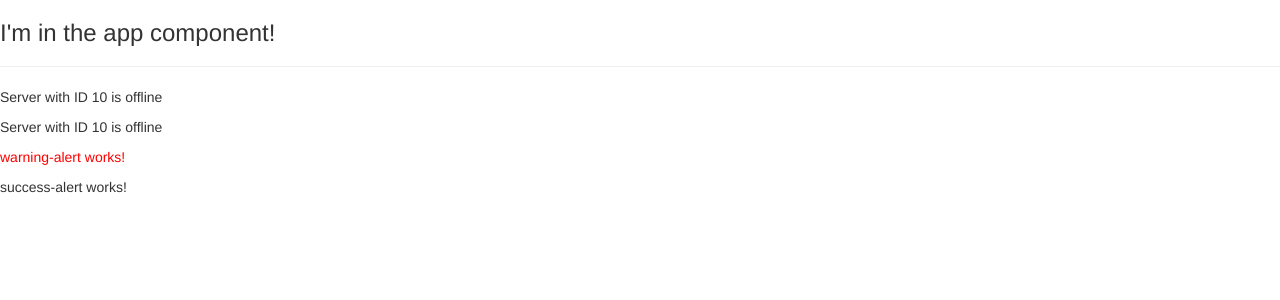
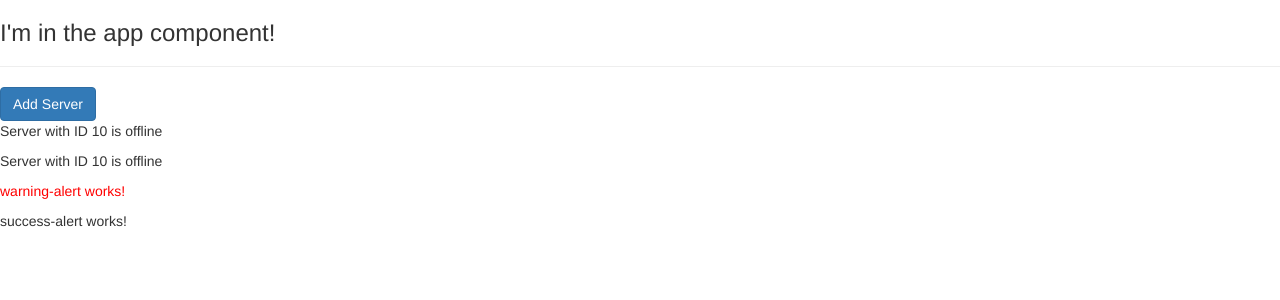
Before and after one commit to cjwood032/udemy-angular, an Angular app: page / in a window 1280 px wide. Shown: the top 300 px of the page. Built offline with nearby package versions, Linux system fonts and the light colour scheme.

Commit message:
property binding completed

```diff
--- a/src/app/servers/servers.component.html
+++ b/src/app/servers/servers.component.html
@@ -1,2 +1,3 @@
+<button class = "btn btn-primary" [disabled]="!allowNewServer">Add Server</button>
 <app-server></app-server>
 <app-server></app-server>
--- a/src/app/servers/servers.component.ts
+++ b/src/app/servers/servers.component.ts
@@ -2,16 +2,16 @@
 
 @Component({
   selector: 'app-servers',
-  template: `
-  <app-server></app-server>
-  <app-server></app-server>
-  `,
+  templateUrl: './servers.component.html',
   styleUrls: ['./servers.component.css']
 })
 export class ServersComponent implements OnInit {
-
-  constructor() { }
-
+  allowNewServer = false;
+  constructor() {
+    setTimeout(()=>{
+      this.allowNewServer = true;
+    }, 2000);
+  }
   ngOnInit() {
   }
 
```
